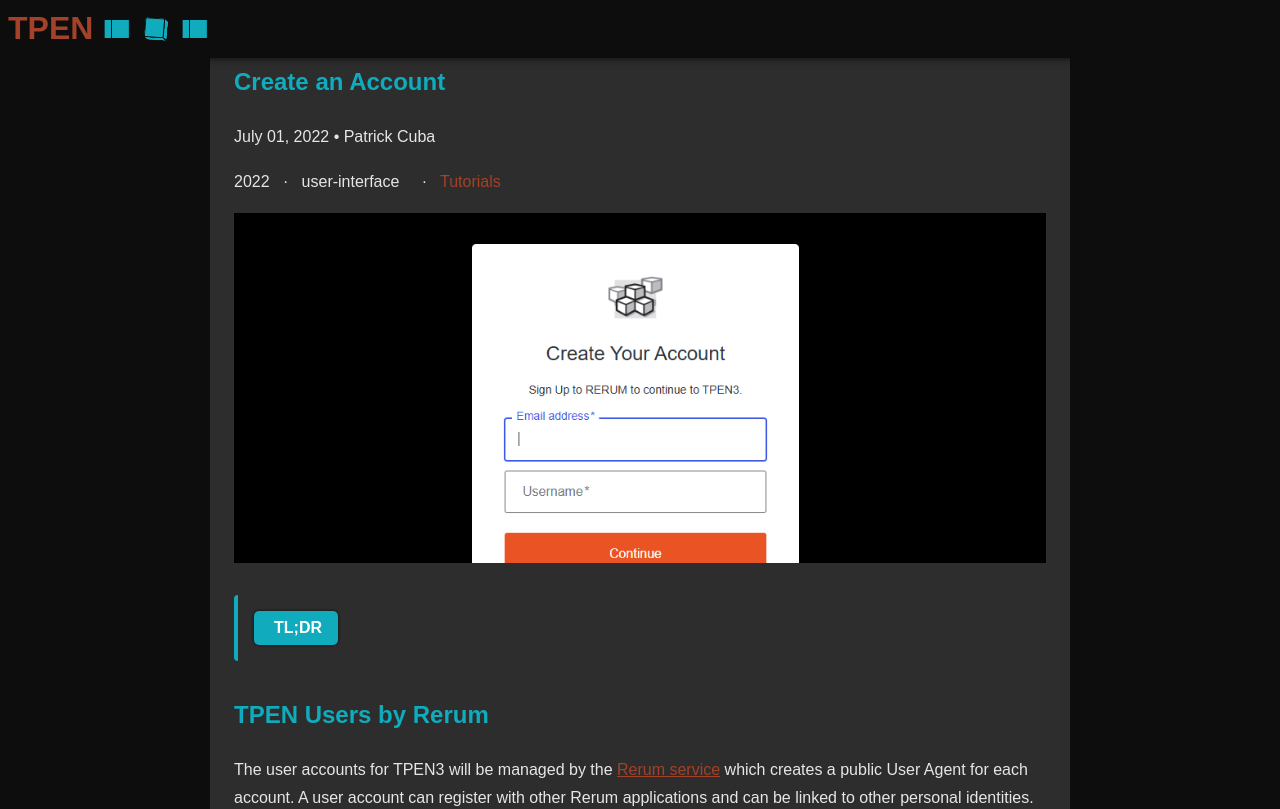
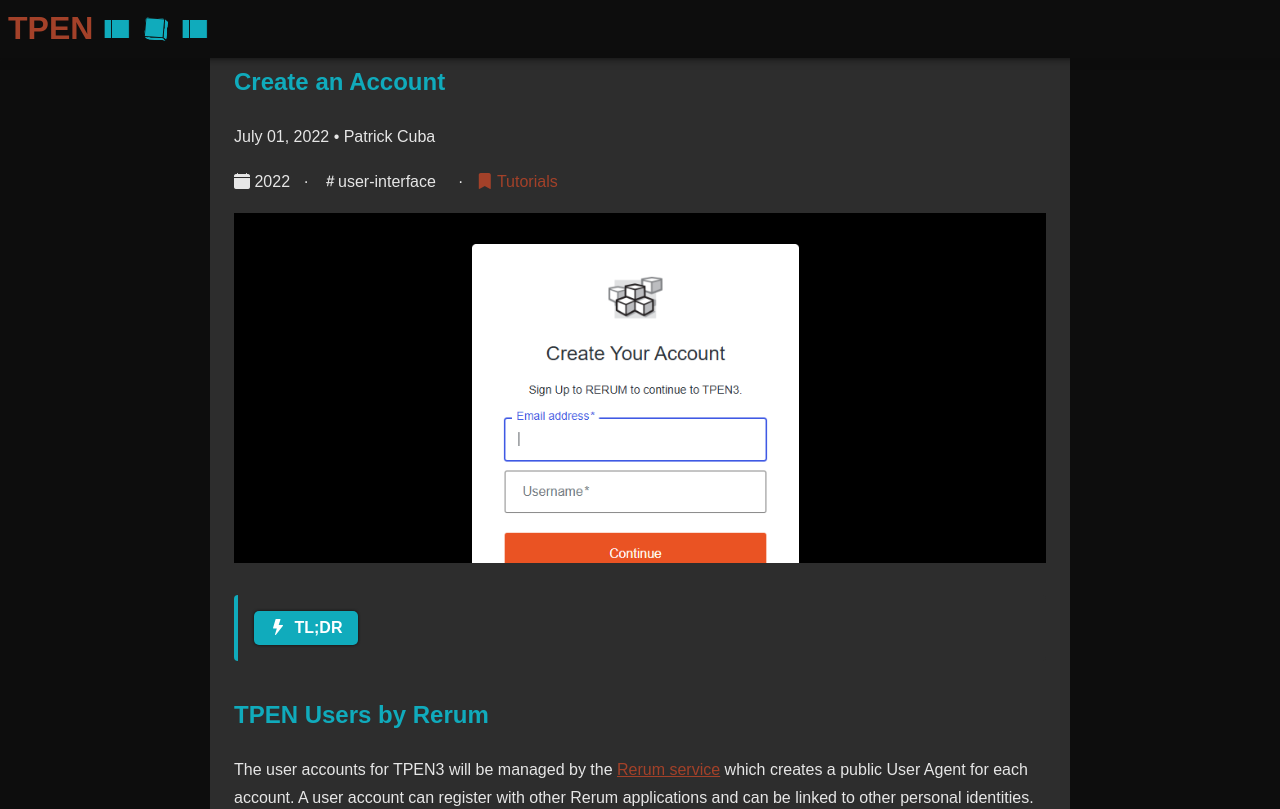
Before and after one commit to CenterForDigitalHumanities/TPEN3, a Jekyll site: the page built from _posts/2024-07-01-create-an-account.md, in a window 1280 px wide and 1400 px high. Shown: the top 809 px of the window. Built offline with Jekyll 4.4.1, drawn with Linux system fonts in a browser that asks for light colours; grey boxes are pictures that could not be loaded.

Commit message:
inconis restoro

```diff
--- /dev/null
+++ b/assets/css/bootstrap-icons.css
@@ -0,0 +1,35 @@
+/*!
+ * Bootstrap Icons v1.11.3 - locally hosted subset
+ * https://icons.getbootstrap.com/
+ * Copyright 2019-2024 The Bootstrap Authors
+ * Licensed under MIT (https://github.com/twbs/icons/blob/main/LICENSE)
+ */
+
+@font-face {
+    font-display: block;
+    font-family: bootstrap-icons;
+    src: url("../fonts/bootstrap-icons.woff") format("woff");
+}
+
+.bi::before,
+[class^="bi-"]::before,
+[class*=" bi-"]::before {
+    display: inline-block;
+    font-family: bootstrap-icons !important;
+    font-style: normal;
+    font-weight: 400 !important;
+    font-variant: normal;
+    text-transform: none;
+    line-height: 1;
+    vertical-align: -.125em;
+    -webkit-font-smoothing: antialiased;
+    -moz-osx-font-smoothing: grayscale;
+}
+
+.bi-arrow-left::before { content: "\f12f"; }
+.bi-arrow-right::before { content: "\f138"; }
+.bi-bookmark-fill::before { content: "\f199"; }
+.bi-calendar-fill::before { content: "\f1e9"; }
+.bi-hash::before { content: "\f40a"; }
+.bi-lightning-fill::before { content: "\f46e"; }
+.bi-rss-fill::before { content: "\f521"; }
--- a/assets/css/main.css
+++ b/assets/css/main.css
@@ -1,7 +1,7 @@
 ---
 ---
 
-@import url("/assets/fonts/bootstrap-icons.woff");
+@import url("bootstrap-icons.css");
 @import url("monokai.css");
 
 @font-face {
```
